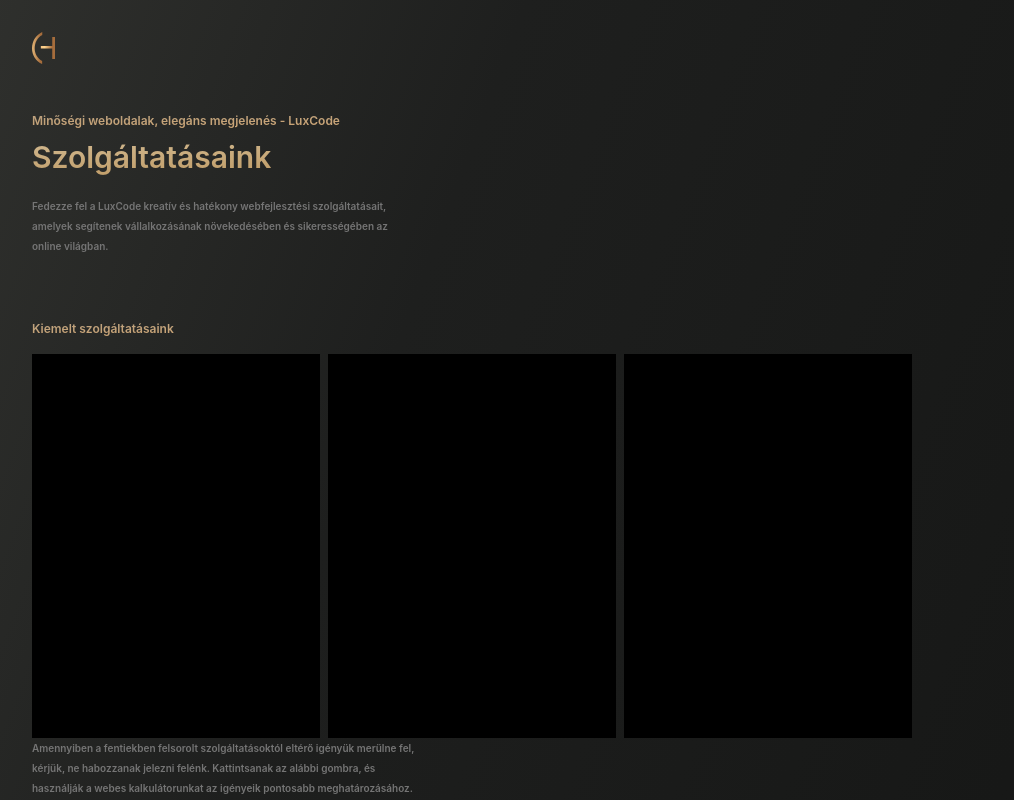
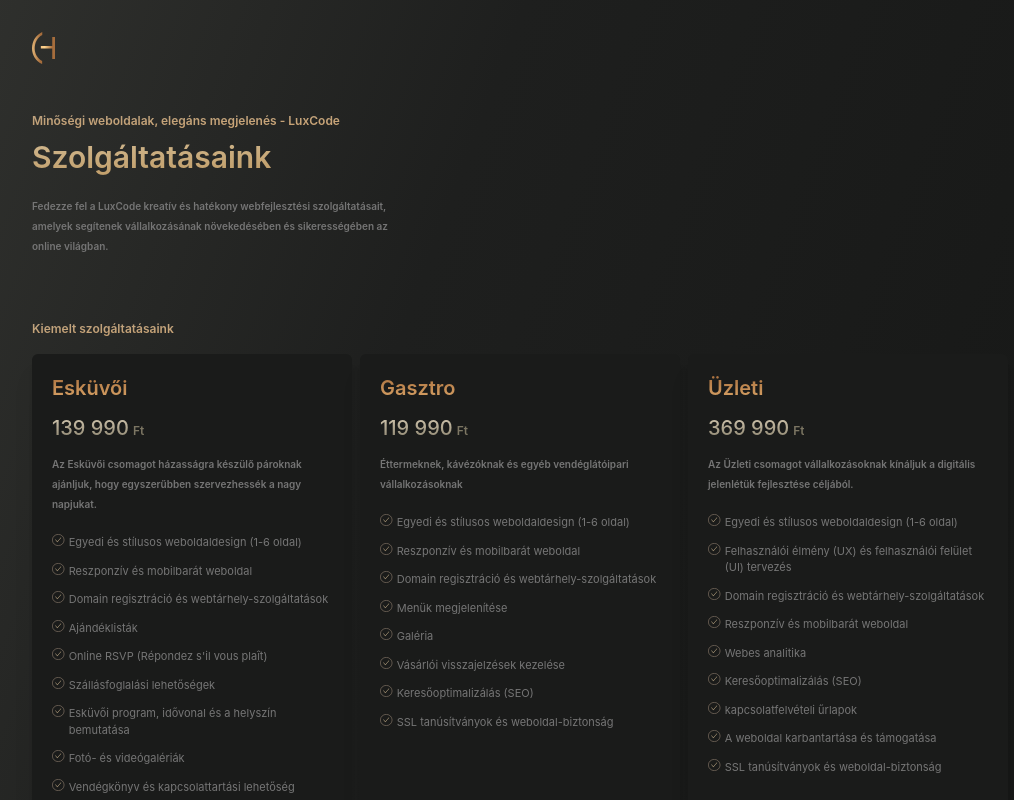
Before and after one commit to Homvi/luxcode, a React (Create React App) app: page /services in a window 1280 px wide. Shown: the top 800 px of the page, without its empty margins (0-1014 px from the left). Built offline with nearby package versions, Linux system fonts and the light colour scheme.

Commit message:
price cards created

```diff
--- /dev/null
+++ b/src/components/PriceCard.jsx
@@ -0,0 +1,48 @@
+import React from "react";
+import Description from "./Description";
+import check from "../assets/check.svg";
+
+const PriceCard = ({ data }) => {
+  return (
+    <div className="min-h-[580px] shadow-xl flex items-start  flex-col justify-between w-full p-5 rounded-md sm:w-80 mr-2 bg-[#1A1B1A] mt-2 text-white">
+        <div className="wrapper">
+
+      <div className="text-xl mb-3 bg-gradient-to-b from-[#A66D3C] to-[#DEA96B] bg-clip-text text-transparent">
+        {data.title}
+      </div>
+      <div className="flex  mt-1 mb-3">
+        <div className="text-xl font-medium bg-gradient-to-b from-[#DBCFB8] to-[#837C67] bg-clip-text text-transparent">
+          {data.price}
+        </div>
+        <div className="text-[12px] ml-1 pt-[8px]   bg-gradient-to-b from-[#746E5E] to-[#837C67] bg-clip-text text-transparent">
+          Ft
+        </div>
+      </div>
+      <div className="mb-5">
+        <Description content={data.description} />
+      </div>
+      {data.services.map((service, id) => {
+        return (
+          <div className="flex mb-3 items-start" key={`service_${id}`}>
+            <img src={check} alt="check" className="mr-1 h-3" />
+            <div className="text-[11px] thin bg-gradient-to-b from-[#757575] to-[#757575] bg-clip-text text-transparent">
+              {service}
+            </div>
+          </div>
+        );
+      })}
+        </div>
+      <div className="flex justify-center items-center w-full mt-5">
+        <div className="fit p-[1px] bg-slate-50 w-fit  rounded-full bg-gradient-to-br from-[#CFBEA4]  to-[#b28647] hover:cursor-pointer transition-all  hover:from-orange-300 hover:shadow-xl">
+          <div className="px-3 py-1 rounded-full bg-[#151414] w-fit ">
+            <div className="text-[10px] font-medium text-transparent bg-clip-text bg-gradient-to-b from-[#DBCFB8] to-[#837C67]">
+              Ezt választom
+            </div>
+          </div>
+        </div>
+      </div>
+    </div>
+  );
+};
+
+export default PriceCard;
--- a/src/pages/Services.jsx
+++ b/src/pages/Services.jsx
@@ -4,12 +4,68 @@ import Description from "../components/Description";
 import Heading from "../components/Heading";
 import Navbar from "../components/Navbar";
 import Subheading from "../components/Subheading";
+import PriceCard from "../components/PriceCard";
 
 const Services = () => {
   const data = {
     description:
       "Fedezze fel a LuxCode kreatív és hatékony webfejlesztési szolgáltatásait, amelyek segítenek vállalkozásának növekedésében és sikerességében az online világban.",
-      moreInfo:"Amennyiben a fentiekben felsorolt szolgáltatásoktól eltérő igényük merülne fel, kérjük, ne habozzanak jelezni felénk. Kattintsanak az alábbi gombra, és használják a webes kalkulátorunkat az igényeik pontosabb meghatározásához. "
+    moreInfo:
+      "Amennyiben a fentiekben felsorolt szolgáltatásoktól eltérő igényük merülne fel, kérjük, ne habozzanak jelezni felénk. Kattintsanak az alábbi gombra, és használják a webes kalkulátorunkat az igényeik pontosabb meghatározásához. ",
+    priceCardData: {
+      cardOne: {
+        title: "Esküvői",
+        price: "139 990",
+        description:
+          "Az Esküvői csomagot házasságra készülő pároknak ajánljuk, hogy egyszerűbben szervezhessék a nagy napjukat.",
+        services: [
+          "Egyedi és stílusos weboldaldesign (1-6 oldal)",
+          "Reszponzív és mobilbarát weboldal",
+          "Domain regisztráció és webtárhely-szolgáltatások",
+          "Ajándéklisták",
+          "Online RSVP (Répondez s'il vous plaît)",
+          "Szállásfoglalási lehetőségek",
+          "Esküvői program, idővonal és a helyszín bemutatása",
+          "Fotó- és videógalériák",
+          "Vendégkönyv és kapcsolattartási lehetőség",
+          "A weboldal karbantartása és támogatása az esküvő előtt és után",
+          "SSL tanúsítványok és weboldal-biztonság",
+        ],
+      },
+      cardTwo: {
+        title: "Gasztro",
+        price: "119 990",
+        description:
+          "Éttermeknek, kávézóknak és egyéb vendéglátóipari vállalkozásoknak ",
+        services: [
+          "Egyedi és stílusos weboldaldesign (1-6 oldal)",
+          "Reszponzív és mobilbarát weboldal",
+          "Domain regisztráció és webtárhely-szolgáltatások",
+          "Menük megjelenítése",
+          "Galéria",
+          "Vásárlói visszajelzések kezelése",
+          "Keresőoptimalizálás (SEO)",
+          "SSL tanúsítványok és weboldal-biztonság",
+        ],
+      },
+      cardThree: {
+        title: "Üzleti",
+        price: "369 990",
+        description:
+          "Az Üzleti csomagot vállalkozásoknak  kínáljuk a digitális jelenlétük  fejlesztése céljából.",
+        services: [
+          "Egyedi és stílusos weboldaldesign (1-6 oldal)",
+          "Felhasználói élmény (UX) és felhasználói felület (UI) tervezés",
+          "Domain regisztráció és webtárhely-szolgáltatások",
+          "Reszponzív és mobilbarát weboldal",
+          "Webes analitika",
+          "Keresőoptimalizálás (SEO)",
+          "kapcsolatfelvételi űrlapok",
+          "A weboldal karbantartása és támogatása ",
+          "SSL tanúsítványok és weboldal-biztonság",
+        ],
+      },
+    },
   };
 
   return (
@@ -27,12 +83,10 @@ const Services = () => {
       <div className="mt-12">
         <Subheading content="Kiemelt szolgáltatásaink" />
       </div>
-      <div className="flex flex-col items-center sm:flex-row">
-        <div className="h-96 w-full sm:w-72 mr-2 bg-black mt-2">
-          price card component
-        </div>
-        <div className="h-96 w-full  sm:w-72 mr-2 bg-black mt-2">price card component</div>
-        <div className="h-96 w-full sm:w-72 mr-2 bg-black mt-2">price card component</div>
+      <div className="flex flex-col sm:items-stretch mb-5 sm:flex-row">
+        <PriceCard data={data.priceCardData.cardOne} />
+        <PriceCard data={data.priceCardData.cardTwo} />
+        <PriceCard data={data.priceCardData.cardThree} />
       </div>
       <div className="mb-16">
         <Description content={data.moreInfo} />
```
Also changed, not shown: src/assets/check.svg (added).
